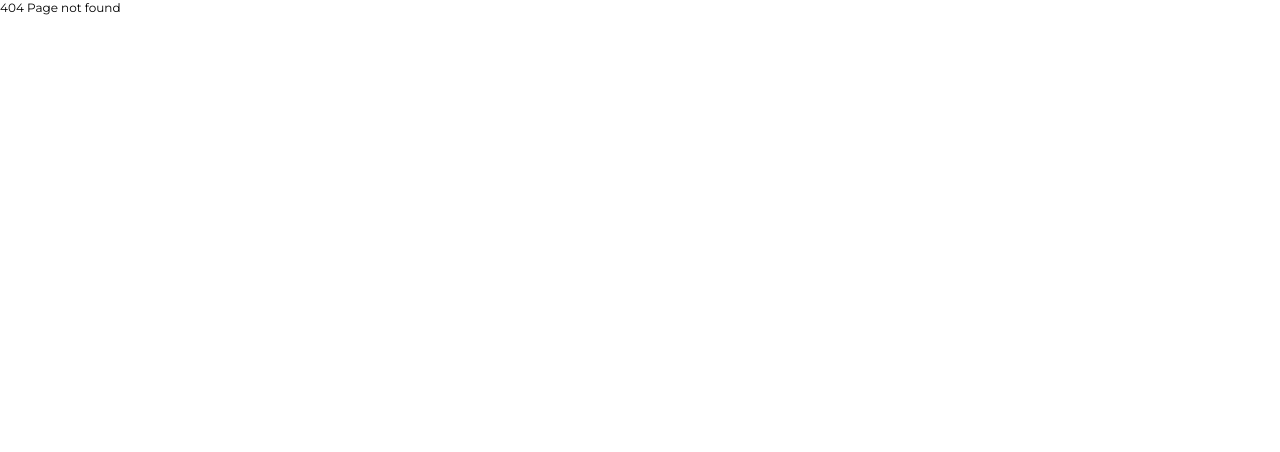
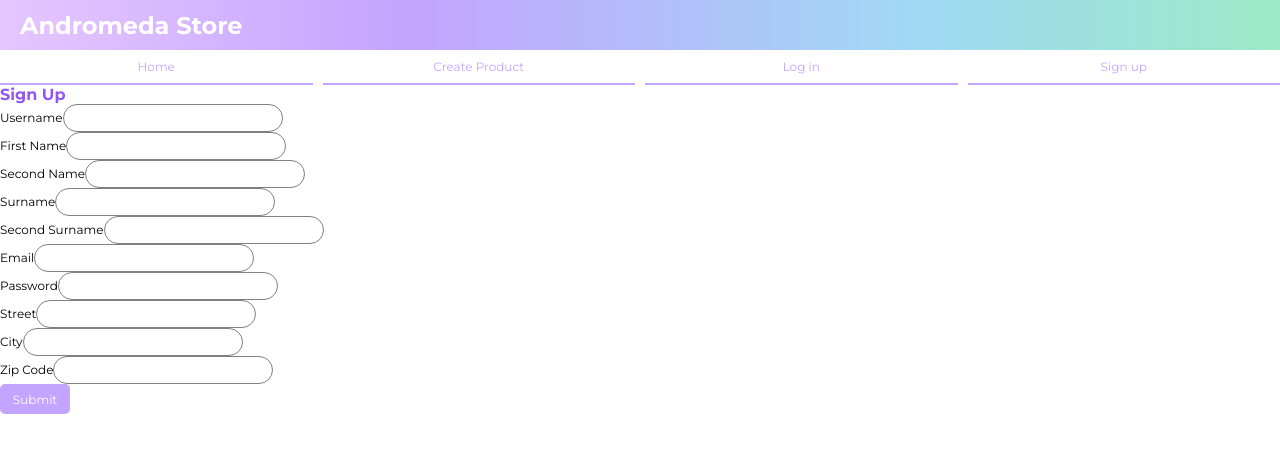
Before and after one commit to amappola7/andromeda-store, an Angular app: page /sign-up in a window 1280 px wide. Before the commit this address had no page. Shown: the top 452 px of the page. Built offline with nearby package versions, Linux system fonts and the light colour scheme.

Commit message:
Displaying the sign up form and setting up auth routes

```diff
--- a/src/app/ui/pages/auth/auth-routing.module.ts
+++ b/src/app/ui/pages/auth/auth-routing.module.ts
@@ -1,8 +1,18 @@
 import { NgModule } from '@angular/core';
-import { CommonModule } from '@angular/common';
 import { RouterModule, Routes } from '@angular/router';
+import { LogInComponent } from './log-in/log-in.component';
+import { SignUpComponent } from './sign-up/sign-up.component';
 
-const authRoutes: Routes = [];
+const authRoutes: Routes = [
+  {
+    path: 'log-in',
+    component: LogInComponent
+  },
+  {
+    path: 'sign-up',
+    component: SignUpComponent
+  }
+];
 
 @NgModule({
   imports: [RouterModule.forChild(authRoutes)],
--- a/src/app/ui/pages/auth/components/sign-up-form/sign-up-form.component.html
+++ b/src/app/ui/pages/auth/components/sign-up-form/sign-up-form.component.html
@@ -1,5 +1,4 @@
 <section class="sign-up__form">
-  <h2>Register Form</h2>
   <form [formGroup]="signUpForm" (ngSubmit)="onSubmit()">
     <div class="username__control control-container">
       <label class="lbl" for="username">Username</label>
@@ -257,6 +256,6 @@
         </div>
       </div>
     </div>
-    <button>Submit</button>
+    <button class="btn">Submit</button>
   </form>
 </section>
--- a/src/app/ui/pages/auth/sign-up/sign-up.component.html
+++ b/src/app/ui/pages/auth/sign-up/sign-up.component.html
@@ -1 +1,8 @@
-<p>sign-up works!</p>
+<div class="sign-up__component">
+  <app-header></app-header>
+  <app-nav-bar></app-nav-bar>
+  <section class="sign-up__container">
+    <h2>Sign Up</h2>
+    <app-sign-up-form></app-sign-up-form>
+  </section>
+</div>
--- a/src/app/ui/shared/components/nav-bar/nav-bar.component.html
+++ b/src/app/ui/shared/components/nav-bar/nav-bar.component.html
@@ -2,7 +2,7 @@
   <ul>
     <li class="list-item"><a class="link" routerLink="/home">Home</a></li>
     <li class="list-item"><a class="link" routerLink="/admin/create-product">Create Product</a></li>
-    <li class="list-item"><a class="link" routerLink="">Log in</a></li>
-    <li class="list-item"><a class="link" routerLink="">Sign up</a></li>
+    <li class="list-item"><a class="link" routerLink="/auth/log-in">Log in</a></li>
+    <li class="list-item"><a class="link" routerLink="/auth/sign-up">Sign up</a></li>
   </ul>
 </nav>
```
